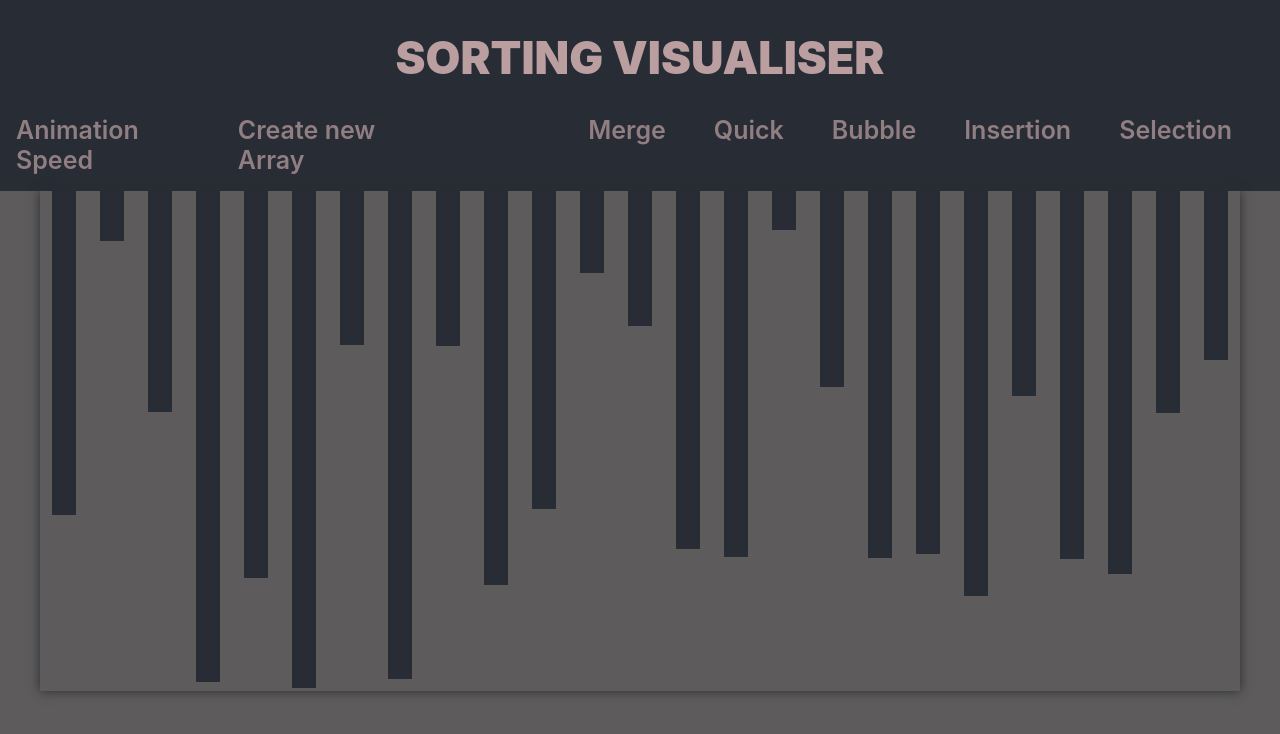
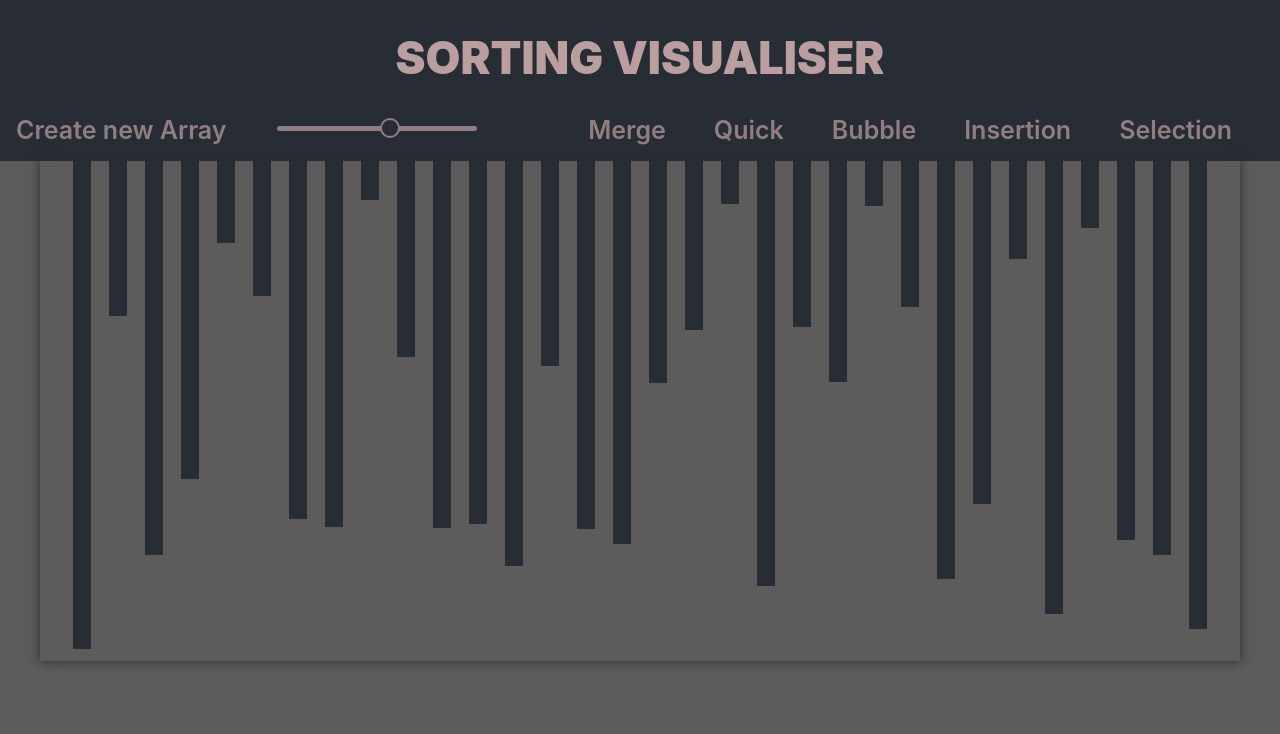
Before and after one commit to vnkagg/sorting_visualiser, a React (Create React App) app: page / in a window 1280 px wide. Shown: the top 734 px of the page. Built offline with nearby package versions, Linux system fonts and the light colour scheme.

Commit message:
merge visualisation working without colours

```diff
--- a/src/Algorithms/algorithms.js
+++ b/src/Algorithms/algorithms.js
@@ -1,245 +1,57 @@
-// export const mergeSort = array => {
-//     if(array.length < 2){
-//         return array;
-//     }
-//     return merge_sort(array);
-//     function merge_sort(arr) {
-//         if(arr.length < 2){
-//             return arr;
-//         }
-//         const mid = Math.floor(arr.length / 2);
-//         return merge(merge_sort(arr.slice(0, mid)), merge_sort(arr.slice(mid)));
-//     }
-//     function merge(arrL, arrR){
-//         let temp = [];
-//         while(arrL.length && arrR.length){
-//             if(arrL[0] < arrR[0]){
-//                 temp.push(arrL.shift());
-//             } else {
-//                 temp.push(arrR.shift())
-//             }
-//         }
-//         return [...temp, ...arrL, ...arrR];
-//     }
-// }
-
-
-
-
-
-
-
-// export const mergeSort = array => {
-//     console.log("mergeSort is called in algorithms.js");
-//     if(array.length < 2){
-//         console.log("The mergeSort (uppermost in algo.js) was terminated here because array < 2")
-//         return array;
-//     }
-//     function merge_sort(arr, l, r, animations) {
-//         if( l>=r ){
-//             console.log("l was >= r. the merge_sort was returned here");
-//             return;
-//         }
-//         //animations will have :
-//             // the array (merge function) merging is happening on
-//             // indexes being swapped
-//         // const mid = Math.floor(arr.length / 2);
-//         const mid = Math.floor((r - l)/2);
-//         const no_oftimes = arr.length/mid+1;
-//         console.log("mid : {mid}");
-//         console.log("animations.divisions.push worked");
-//         console.log("calling merge_sort recursively for the first time now...");
-//         animations.divisions.push(
-//             ([l, mid],
-//              [mid+1, r])
-//             );
-//             console.log("animations : ", animations);
-//         merge_sort(arr, l, mid, animations);
-//         console.log("the right merge_sort is being called for the first time right now...");
-//         merge_sort(arr, mid + 1, r, animations);
-//         console.log(`Merge sort is being called for the $(no_oftimes)`);
-//         merge(arr, l, mid, r, animations);
-//         // return;
-//         // return merge(merge_sort(arr.slice(0, mid)), merge_sort(arr.slice(mid)));
-//     }
-//     function merge(arr, start, mid, end, animations){
-//         let i = start;
-//         let j = mid+1;
-//         while(i<=mid && j<=end){
-//             if(arr[i]< arr[j]){
-//                 animations.comparisons.push([i, j]);
-//                 i++;
-//                 continue;
-//             }
-//             if(arr[j]<arr[i]){
-//                 animations.comparisons.push([j, i]);
-//                 let temp = arr[i];
-//                 arr[i]=arr[j];
-//                 arr[j]=temp;
-//                 j++;
-//                 continue;
-//             }
-//             i++; j++;
-//         }
-//     }
-//     let animations = {divisions : [], comparisons : []};
-//     merge_sort(array, 0, array.length-1, animations);
-//     return animations;
-// }
-
-
 export const mergeSort = array => {
-    if (array.length < 2) {
-      return array;
-    }
-
     function merge_sort(arr, l, r, animations) {
       if (l >= r) {
         return;
       }
-
       const mid = Math.floor((l + r) / 2);
-
+      let division = [l, mid, r];
+      animations.divisions.push(division);
       merge_sort(arr, l, mid, animations);
       merge_sort(arr, mid + 1, r, animations);
       merge(arr, l, mid, r, animations);
+      return;
     }
 
     function merge(arr, start, mid, end, animations) {
-      let i = start;
-      let j = mid + 1;
-
-      while (i <= mid && j <= end) {
-        if (arr[i] < arr[j]) {
-          animations.comparisons.push([j, i]);
+      let arrL = arr.slice(start, mid + 1);
+      let arrR = arr.slice(mid + 1, end + 1);
+      let i = 0;
+      let j = 0;
+      let k = start;
+      let mergedArr = [];
+      while (i < arrL.length && j < arrR.length) {
+        if (arrL[i] < arrR[j]) {
+          arr[k] = arrL[i];
+          mergedArr.push(start + i);
           i++;
         } else {
-          animations.comparisons.push([j, i]);
-          let temp = arr[i];
-          arr[i] = arr[j];
-          arr[j] = temp;
+          arr[k] = arrR[j];
+          mergedArr.push(mid+1 + j);
           j++;
         }
+        k++;
       }
+      while (i < arrL.length) {
+        arr[k] = arrL[i];
+        mergedArr.push(start + i);
+        i++;
+        k++;
+      }
+      while (j < arrR.length) {
+        arr[k] = arrR[j];
+        mergedArr.push(mid+1 + j);
+        j++;
+        k++;
+      }
+      animations.mergedArrays.push(mergedArr);
     }
 
-    let animations = { divisions: [], comparisons: [] };
+    let animations = { divisions: [], mergedArrays : [] };
     merge_sort(array, 0, array.length - 1, animations);
-    console.log(animations.comparisons);
+    console.log("sorted array", array);
+    console.log("merged arrays algo.js",animations.mergedArrays);
     return animations;
   };
-
-
-
-
-
-
-
-
-        // let temp = [];
-        // let i = 0;
-        // while(  (start+i)<=(mid) && (mid+i)<(end) ){
-        //     if(arr[i] < arr[mid+1]){
-        //         animations.comparisons.push((i, mid+i));
-        //         temp.push(arr[i]);
-        //     } else{
-        //         animations.comparisons.push((mid+i, i));
-        //         temp.push(arr[mid+i]);
-        //     }
-        //     i++;
-        // }
-        // while (start + i <= mid) {
-        //     temp.push(arr[start + i]);
-        //     i++;
-        // }
-        // while (mid + i + 1 <= end) {
-        //     temp.push(arr[mid + i + 1]);
-        //     i++;
-        // }
-        // // Update the original array with the sorted elements
-        // for (let j = 0; j < temp.length; j++) {
-        //     arr[start + j] = temp[j];
-        // }
-        // jahan se bhi chota mila, wahan ka pointer aage badao +
-        // agar right se chota mila toh swap bhi karna hai
-        // left se chota mila thha to swap nahi karna hai
-        // if(mid-start + 1 > end-mid){
-        //     arr = [...arr.slice(0, start), ...temp, ...arr.slice(end-mid +1, mid-start+2), ...arr.slice(end+1, arr.length-1)]
-        // } else{
-        //     arr = [...arr.slice(0, start), ...temp, ...arr.slice(end+1, arr.length-1)]
-        // }
-        // Copy remaining elements from the subarrays if any
-        // while(arrL.length && arrR.length){
-        //     if(arrL[0] < arrR[0]){
-
-        //         temp.push(arrL.shift());
-        //     } else {
-        //         temp.push(arrR.shift())
-        //     }
-        // }
-        // return [...temp, ...arrL, ...arrR];
-
-// Merge Sort Algorithm
-// export const mergeSort = array => {
-//     if (array.length < 2) {
-//       return array;
-//     }
-//     return mergeSortHelper(array, []);
-//   };
-
-//   function mergeSortHelper(arr, animation) {
-//     if (arr.length < 2) {
-//       return [arr, []];
-//     }
-//     const mid = Math.floor(arr.length / 2);
-//     const left = arr.slice(0, mid);
-//     const right = arr.slice(mid);
-
-//     const [animationL, arrL] = mergeSortHelper(left, animation);
-//     const [animationR, arrR] = mergeSortHelper(right, animation);
-
-//     const [animation_, arr_] = merge(left, right, [...arrL, ...arrR], [...animationL, ...animationR]);
-
-//     return [animation, arr];
-//   }
-
-//   function merge(left, right, arr, animation) {
-//     let i = 0;
-//     let j = 0;
-//     let k = 0;
-
-//     while (i < left.length && j < right.length) {
-//       if (left[i] < right[j]) {
-//         arr[k] = left[i];
-//         i++;
-//       } else {
-//         arr[k] = right[j];
-//         j++;
-//       }
-//       k++;
-//     }
-
-//     while (i < left.length) {
-//       arr[k] = left[i];
-//       i++;
-//       k++;
-//     }
-
-//     while (j < right.length) {
-//       arr[k] = right[j];
-//       j++;
-//       k++;
-//     }
-
-//     // Store the comparisons for animation
-//     const comparisons = [];
-//     for (let m = 0; m < arr.length; m++) {
-//       comparisons.push([m, arr[m]]);
-//     }
-//     animation.push(comparisons);
-//     return([arr, animation]);
-//   }
-
 
 export const bubbleSort = array => {
     let animationDetails = [];
--- a/src/App.css
+++ b/src/App.css
@@ -1,5 +1,6 @@
 .App{
   min-width:1200px;
   background-color: #5d5b5b;
-  height: 100vh;
+  min-height: 100vh;
+  height: auto;
 }
--- a/src/Header/header.css
+++ b/src/Header/header.css
@@ -9,11 +9,21 @@
 }
 /* f2cbcb84 */
 /* 282c34 */
-.left{
+/* .left{
     flex: 1;
     display: flex;
     flex-direction: column;
     justify-content: flex-end;
+} */
+.list{
+    display: flex;
+    width: 100%;
+    justify-content: space-between;
+    flex-direction: row;
+}
+.controlOptions{
+    display: flex;
+    justify-content: space-between;
 }
 .controlOption{
     cursor: pointer;
@@ -21,33 +31,40 @@
     font-weight: 600;
     color: #f2cbcb84;
     margin-left: 1rem;
+    margin-right : 3rem;
     transition: all 0.1s ease;
 }
 .controlOption:hover{
     color : #f2cbcbfe;
 }
-.controlOptions{
-    display: flex;
-    justify-content: space-between;
-    width: 35%;
+input[type="range"] {
+    transform: rotate(180deg);
+    width: 200px;
+    height: 5px;
+    background-color: #f2cbcb84;
+    border-radius: 50px;
+    outline: none;
+    -webkit-appearance: none;
+}
+input[type="range"]::-webkit-slider-thumb {
+    -webkit-appearance: none;
+    appearance: none;
+    width: 20px;
+    height: 20px;
+    background-color: #282c34;
+    border-radius: 50%;
+    border : 2px solid #f2cbcb84;
+    cursor: pointer;
+    transition: all 0.2s ease;
+}
+input[type="range"]::-webkit-slider-thumb:hover{
+    border : 3px solid #f2cbcb84;
+    width:30px;
+    height:30px;
 }
 .sorts{
     display: flex;
     margin-right: 3rem;
-}
-.center{
-    flex : 4;
-    display: flex;
-    flex-direction: column;
-    align-items: center;
-    justify-content: space-evenly;
-    padding-bottom: 1rem;
-}
-.list{
-    display: flex;
-    width: 100%;
-    justify-content: space-between;
-    flex-direction: row;
 }
 .listItem{
     margin-left: 3rem;
@@ -60,6 +77,14 @@
 .listItem:hover{
     color : #f2cbcb;
 }
+.center{
+    flex : 4;
+    display: flex;
+    flex-direction: column;
+    align-items: center;
+    justify-content: space-evenly;
+    padding-bottom: 1rem;
+}
 h1{
     font-size: 45px;
     font-weight: 900;
--- a/src/Header/header.js
+++ b/src/Header/header.js
@@ -5,6 +5,16 @@ export default class Header extends React.Component{
     // constructor(props){
     //     // super(props);
     // }
+    constructor(props){
+        super(props);
+        this.state = {
+            slider : 100
+        }
+    }
+    handleChange = (event) => {
+        this.setState({slider : event.target.value});
+        this.props.speed(event.target.value);
+    }
     render() {
         return (
             <>
@@ -15,8 +25,16 @@ export default class Header extends React.Component{
                         <h1>SORTING VISUALISER</h1>
                         <div className="list">
                             <div className="controlOptions">
-                                <div className="controlOption">Animation Speed</div>
                                 <div className="controlOption" onClick={this.props.reset}>Create new Array</div>
+                                <div><input type="range" min="25" max="200" step="25" value={this.state.slider} onChange={this.handleChange} /></div>
+                                {/* <div className="controlOption">0.25x</div>
+                                <div className="controlOption">0.5x</div>
+                                <div className="controlOption">0.75x</div>
+                                <div className="controlOption">1x</div>
+                                <div className="controlOption">1.25x</div>
+                                <div className="controlOption">1.5x</div>
+                                <div className="controlOption">1.75x</div>
+                                <div className="controlOption">2x</div> */}
                             </div>
                             <div className="sorts">
                                 <div className="listItem" onClick={this.props.Sort.mergeSort}>Merge</div>
--- a/src/Home/Home.js
+++ b/src/Home/Home.js
@@ -2,6 +2,7 @@ import React from "react";
 import Header from "../Header/header";
 import * as sortingAlgorithms from '../Algorithms/algorithms';
 import './home.css';
+
 export default class Home extends React.Component{
     constructor(props){
         super(props);
@@ -12,69 +13,102 @@ export default class Home extends React.Component{
                 settle : -2,
                 pause : false
             },
+            speed : 100,
             merge : {
-                Divisions : {
-                    left : [],
-                    right : []
+                divisions : {
+                    left : [0],
+                    right : [0]
                 },
-                Comparisons : {
-
-                }
+                displayArr : [0]
             },
             sort : ""
         };
     }
-    isPause(){
-        const pause = !this.state.pause;
-        this.setState({pause : pause});
+    // isPause(){
+    //     const pause = !this.state.pause;
+    //     this.setState({pause : pause});
+    // }
+    setSpeed = (value) => {
+        this.setState(prev => {return {...prev, speed : value}}, () => {console.log(this.state.speed);});
     }
     componentDidMount() {
         this.resetArray();
     }
     resetArray = () => {
         const array = [];
-        for(let i = 0; i < 25; i++){
+        for(let i = 0; i < 32; i++){
             array.push(this.randIntFromRange(50,1000));
         }
-        this.setState({array});
+        this.setState(prev => {return {...prev, array : array}});
         // console.log(this.state);
     }
     mergeSort = () => {
-        this.setState({sort : "merge"});
-        const {divisions, comparisons} = sortingAlgorithms.mergeSort(this.state.array);
-        console.log("divisions : ", divisions);
-        console.log("comparisons : ", comparisons);
-        // this.setState({array});
-        // animations -> divided, comparisons.
+        // this.setState((prev) => {
+        //     return { ...prev, sort: "merge", merge: { ...prev.merge, divisions: { left: [], right: [] } } };
+        //   });
+        this.setState(prev => {return {...prev, sort : "merge"}});
+        const animations = sortingAlgorithms.mergeSort([...this.state.array]);
         let array = [...this.state.array];
-        let time = 0;
-        // for(let i = 0; i < divisions.length - 1 ; i++){
-        //     setTimeout(() => {
-        //         this.setState(
-        //             { merge : {
-        //                     Divisions : {
-        //                         left : [...divisions[i][0]],
-        //                         right : [...divisions[i][1]]
-        //                     }
-        //                 }
-        //             }
-        //         )
-        //     }, i*100);
-        // }
-        // time+=divisions.length*100;
-        // setTimeout(() => {
-        //     let arrayog = this.state.array;
-        //     for(let i = comparisons.length - 1; i>=0; i--){
-        //         setTimeout(() => {
-        //             const [smaller, larger] = comparisons[i];
-        //             let a = arrayog[smaller];
-        //             arrayog[smaller] = arrayog[larger];
-        //             arrayog[larger] = a;
-        //             this.setState({ array : arrayog });
-        //         }, i*10)
-        //     }
-        // }, time)
+        let speed = this.state.speed;
+        this.merge_sort(array, 0, array.length-1, animations, speed);
+        this.time = 0;
       };
+
+    time = 0;
+    merge_sort(array, l, r, animations, speed){
+        if(l>=r){
+            return;
+        }
+        const mid = Math.floor((l+r)/2);
+        const division = animations.divisions.shift();
+        this.setState(prev =>
+            {return {
+                ...prev,
+                merge : {
+                    ...prev.merge,
+                    divisions : {
+                        ...prev.merge.divisions,
+                        left : [division[0], division[1]],
+                        right : [division[1] + 1, division[2]]
+                    }
+                }
+            }
+            // }, () => {console.log("left, right", this.state.merge.divisions.left);}
+        }
+        );
+        console.log("divisions : ", division);
+        this.merge_sort(array, l, mid, animations, speed);
+        this.merge_sort(array, mid+1, r, animations, speed);
+        let current = animations.mergedArrays.shift();
+        this.setState(prev => {return {...prev, merge : {displayArr : []}}});
+        console.log("displayArr", this.state.merge.displayArr);
+        for(let i = 0; i < current.length; i++){
+            setTimeout(() => {
+                let x = this.state.merge.displayArr;
+                x.push(current[i]);
+                this.setState(prev => {return {...prev, merge : {displayArr : x}}});
+            }, this.time)
+            this.time += speed;
+        }
+        this.time += speed;
+        setTimeout(() => {
+            console.log("displayArr after some updation : ", this.state.merge.displayArr);
+            let min = Math.min(...current);
+            let max = Math.max(...current);
+            for(let i = 0; i < current.length; i++){
+                current[i] = array[current[i]];
+            }
+            let j = 0;
+            for(let i = min; i <= max; i++){
+                array[i] = current[j];
+                j++;
+            }
+            this.setState(prev => {return {...prev, array : array}});
+            console.log("array state : ", this.state.array);
+            this.time += speed;
+            return;
+        }, this.time);
+    }
     bubbleSort = () => {
         this.setState({sort : "bubble"});
         let array = [...this.state.array];
@@ -82,31 +116,34 @@ export default class Home extends React.Component{
         const animation = result.animation;
         // console.log("animations array: ", animation);
         let time = 0;
+        let speed = this.state.speed;
         for (let i = 0; i < animation.length; i++) {
             // while(this.state.pause){
             //     console.log(this.state.pause);
             // }
             // setTimeout(() => {
             // }, time);
+            let settleog = [];
             setTimeout(() => {
                 let k = 0;
                 for (let j = 0; j < array.length; j++) {
                     if (k < animation[i][1].length) {
                         if (j === animation[i][1][k]) {
                             setTimeout(() => {
-                                this.setState({ bubble : {max : j+1, settle : array.length - i - 1} });
+                                settleog.push(array.length - i);
                                 let temp = array[j];
                                 array[j] = array[j + 1];
                                 array[j + 1] = temp;
-                                this.setState({ array: [...array]});
-                            }, k * 200);
+                                this.setState({ array : [...array], bubble : {max : j+1, settle : settleog} });
+                                // this.setState({ array: [...array]});
+                            }, k * speed);
                             k++;
                         }
                     }
                 }
-                this.setState({ bubble : { max : -2 }});
+                this.setState({ bubble : { max : -2, settle : settleog }});
             }, time);
-            time += animation[i][1].length * 200;
+            time += animation[i][1].length * speed;
         }
 
     }
@@ -127,29 +164,12 @@ export default class Home extends React.Component{
     randIntFromRange(min, max){
         return Math.floor(min + Math.random() * (max - min + 1));
     }
-    // animateSort(animation) {
-    //     let array = [...this.state.array];
-    //     let time = 0;
-    //     for (let i = 0; i < animation.length; i++) {
-    //       while (this.state.pause) {
-    //         console.log(this.state.pause);
-    //       }
-    //       setTimeout(() => {
-    //         const [comparisons, mergedArray] = animation[i];
-    //         for (let j = 0; j < comparisons.length; j++) {
-    //           const [index, value] = comparisons[j];
-    //           array[index] = value;
-    //         }
-    //         this.setState({ array: [...array] });
-    //       }, time);
-    //       time += 200;
-    //     }
-    //   }
     render() {
     const {array} = this.state;
     return (
         <>
-            <Header reset={this.resetArray} Sort={{
+            <Header reset={this.resetArray} speed={this.setSpeed}
+                Sort={{
                 mergeSort: this.mergeSort,
                 quickSort: this.quickSort,
                 bubbleSort: this.bubbleSort,
@@ -162,23 +182,23 @@ export default class Home extends React.Component{
                                 (this.state.sort === 'bubble')
                                 ? <div
                                     className={`array-bar ${index!==this.state.bubble.max ? "normal-bar" : ""}`} key={index}
-                                    style={{ height: `${(value) / 2}px`, backgroundColor: `${index === this.state.bubble.max ? "#f2cbcb84" : index ===this.state.bubble.settle ? "white" :  "#282c34"}` }}
+                                    style={{ height: `${(value) / 2}px`, backgroundColor: `${index === this.state.bubble.max ? "#f2cbcb84" : index >= this.state.bubble.settle[this.state.bubble.settle.length-1] ? "#f2cbcb84" :  "#282c34"}` }}
                                 />
                                 : (this.state.sort === 'merge')
                                 ? <div
                                     className="array-bar" key={index}
                                     style={{
                                             height: `${(value) / 2}px`,
-                                            backgroundColor:
-                                                `${this.state.merge.Divisions.left.includes(index)
-                                                     ? "#ffffff"
-                                                     : this.state.merge.Divisions.left.includes(index)
-                                                     ? "#808080"
-                                                     : "#282c34"}`
+                                            backgroundColor: "#282c34"
+                                                // `${index >= this.state.merge.divisions.left[0] && index <= this.state.merge.divisions.left[1]
+                                                //      ? "#ffffff"
+                                                //      : index >= this.state.merge.divisions.right[0] && index <= this.state.merge.divisions.right[1]
+                                                //      ? "#808080"
+                                                //      : "#282c34"}`
                                             }}
                                 />
                                 : <div
-                                    className="array-bar" key={index}
+                                    className="array-bar normal-bar" key={index}
                                     style={{ height: `${(value) / 2}px` }}
                                 />
                             )
@@ -186,12 +206,6 @@ export default class Home extends React.Component{
                 </div>
             </div>
         </>
-            )
-    }
-}
-
-
-
-// (index == this.state.max + 1) ?
-//                                 <div className="array-bar" key={index} style={{ height: `${(value) / 2}px`, backgroundColor: "#f2cbcb84"  }} /> :
-//                                 <div className="array-bar" key={index} style={{ height: `${(value) / 2}px`, backgroundColor: `${index === this.state.select ? "black" : "#282c34"}` }} />
+        )
+    };
+};
--- a/src/Home/home.css
+++ b/src/Home/home.css
@@ -33,11 +33,18 @@
     margin: auto;
     box-shadow: 0px 0px 10px 0px #282c34;
   }
+  .displayArr{
+    height: 500px;
+    width: 1200px;
+    margin: auto;
+    box-shadow: 0px 0px 10px 0px #282c34;
+  }
  .array-bar{
-    width: 24px;
-    margin: 0 12px;
+    width: 18px;
+    margin: 0 9px;
     background-color: #282c34;
     border: 0px solid #f2cbcb84;
+    transition: height 0.2s ease;
   }
 .normal-bar{
     transition: height 0.2s ease;
```
